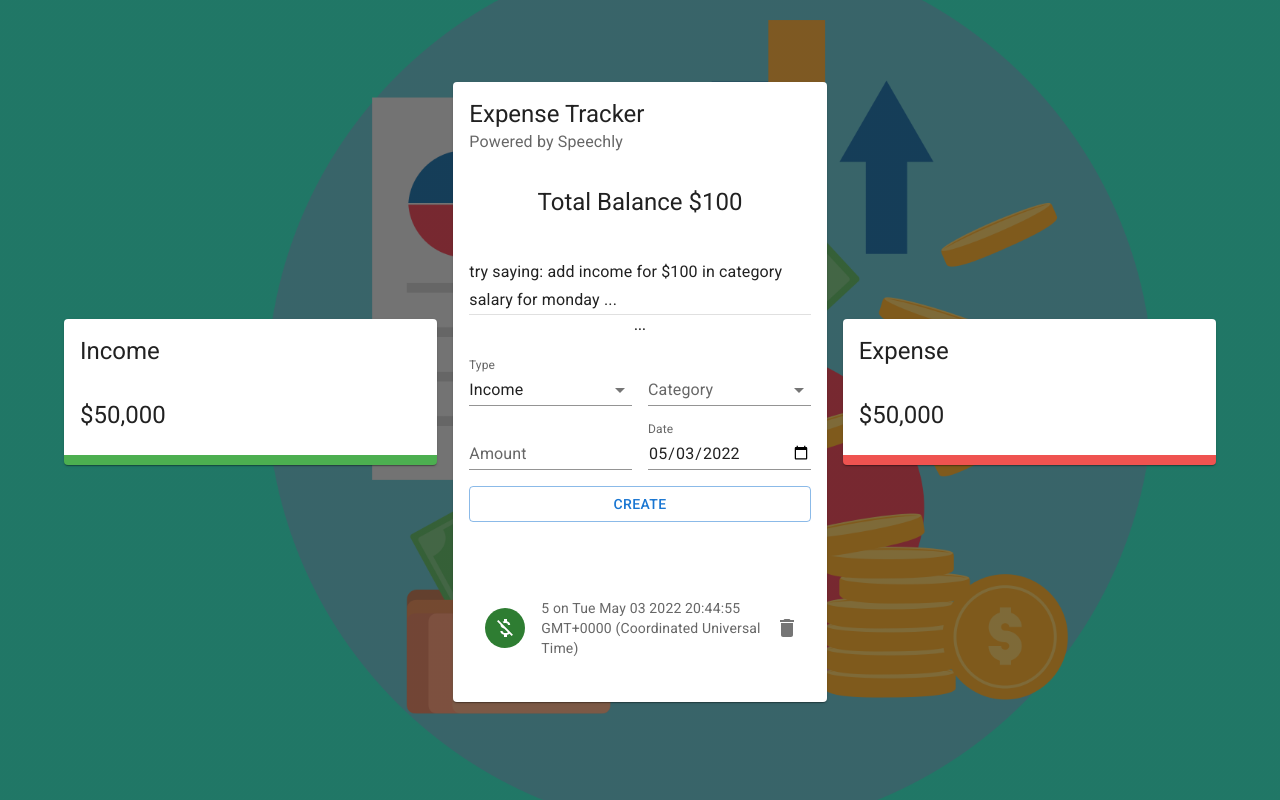
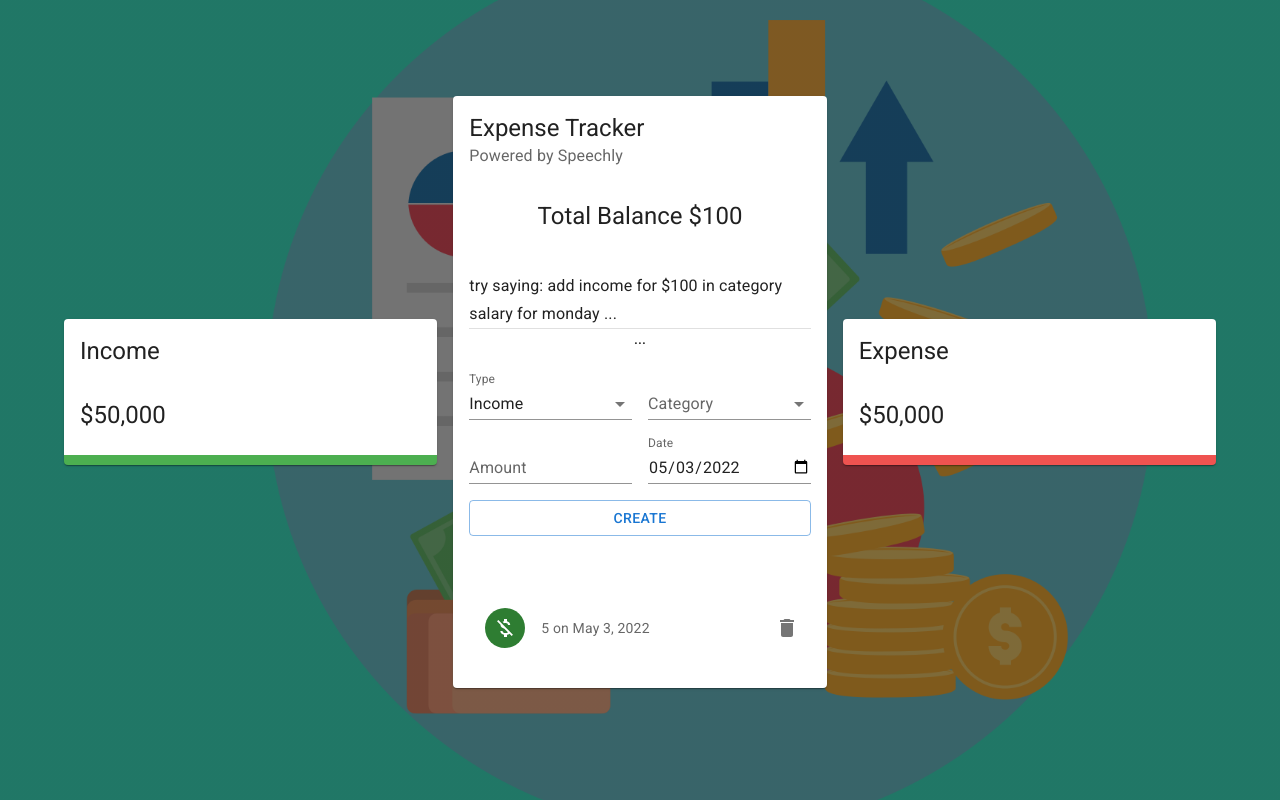
Before and after one commit to webceyhan/react-budget-tracker, a React (Create React App) app: page / in a window 1280 px wide. Both pictures are taken after typing "5" into the empty fields and a click on the button "CREATE". Built offline with nearby package versions, Linux system fonts and the light colour scheme.

Commit message:
utils moved to separate module

```diff
--- a/src/components/Main/Form.jsx
+++ b/src/components/Main/Form.jsx
@@ -11,15 +11,12 @@ import {
     MenuItem,
 } from '@mui/material';
 import { useTransactionContext } from '../../context/transaction';
+import { dateToString, stringToDate } from '../../utils/date';
 import {
     expenseCategories,
     incomeCategories,
     resetCategories,
 } from '../../constants/categories';
-
-// helpers for date-input
-const dateToString = (date) => date.toISOString().substring(0, 10);
-const stringToDate = (date) => new Date(date);
 
 const initialState = {
     amount: '',
--- a/src/components/Main/List.jsx
+++ b/src/components/Main/List.jsx
@@ -10,6 +10,7 @@ import {
 } from '@mui/material';
 import { Delete, MoneyOff } from '@mui/icons-material';
 import { useTransactionContext } from '../../context/transaction';
+import { formatDate } from '../../utils/date';
 
 export const List = () => {
     const { transactions } = useTransactionContext();
@@ -41,7 +42,9 @@ export const List = () => {
 
                         <ListItemText
                             primary={transaction.category}
-                            secondary={`${transaction.amount} on ${transaction.date}`}
+                            secondary={`${transaction.amount} on ${formatDate(
+                                transaction.date
+                            )}`}
                         />
                         <ListItemSecondaryAction>
                             <IconButton edge="end" aria-label="delete">
--- /dev/null
+++ b/src/utils/date.js
@@ -0,0 +1,11 @@
+// helpers for date-input
+export const dateToString = (date) => date.toISOString().substring(0, 10);
+
+export const stringToDate = (date) => new Date(date);
+
+export const formatDate = (date) =>
+    Intl.DateTimeFormat('en-US', {
+        year: 'numeric',
+        month: 'long',
+        day: 'numeric',
+    }).format(date);
```
